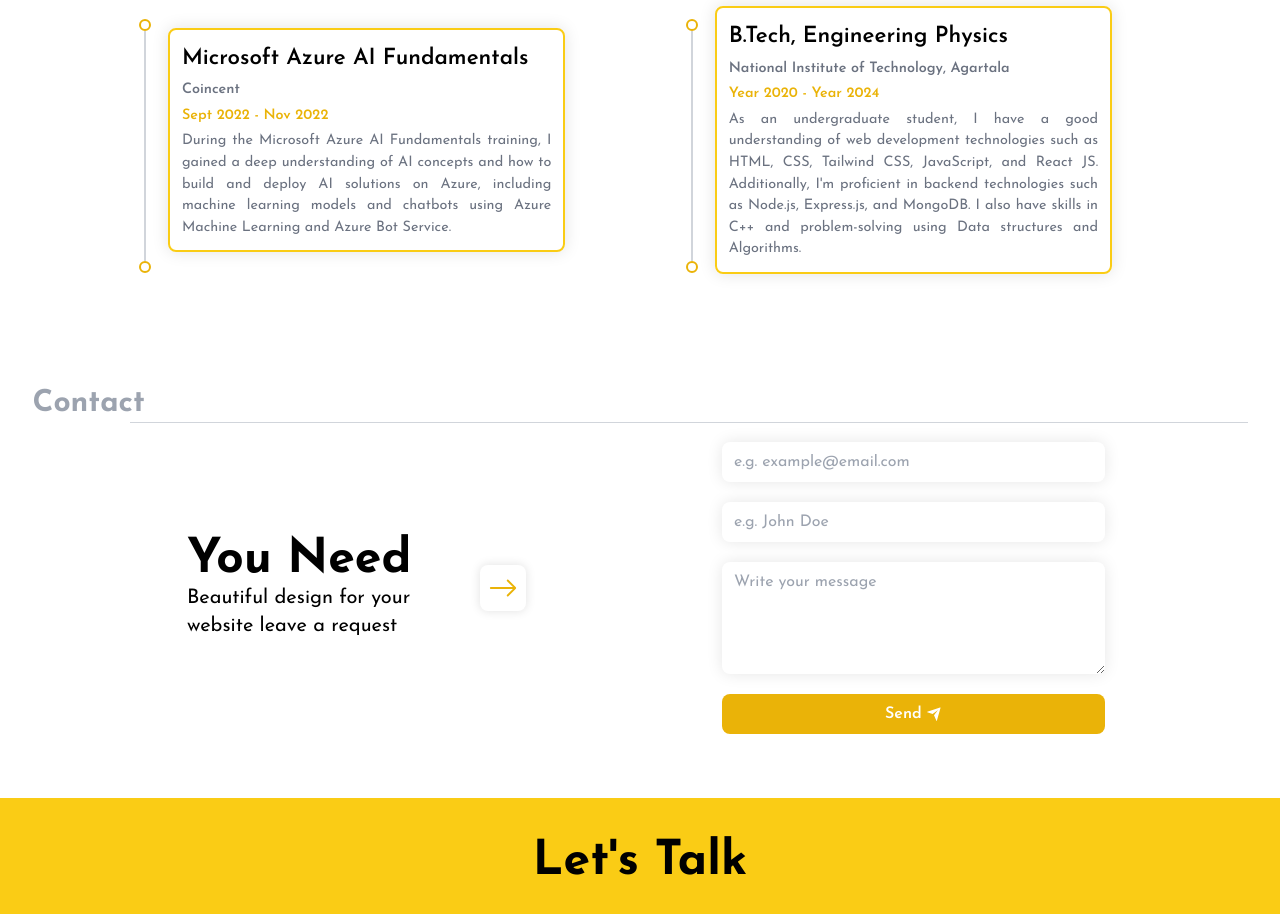
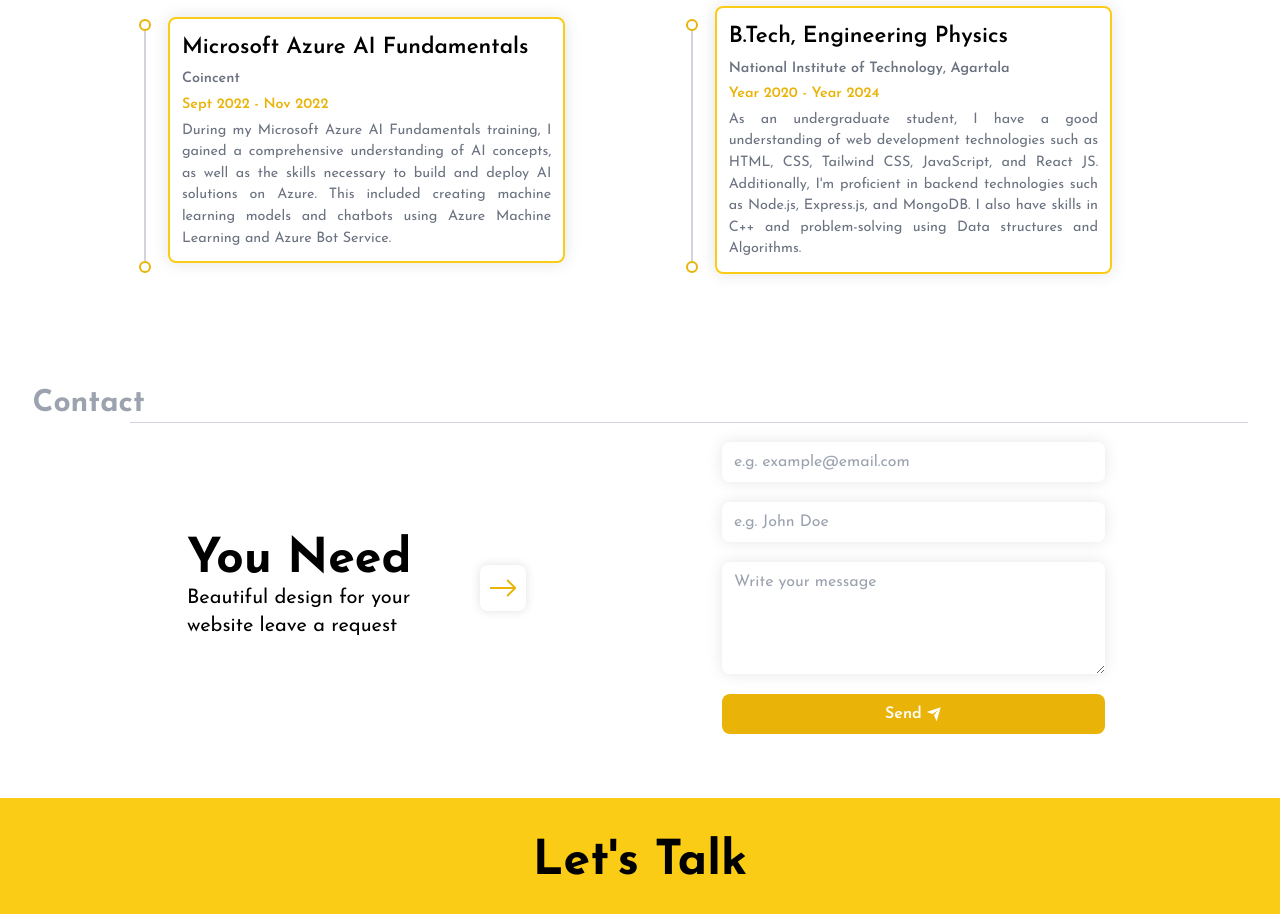
Before and after one commit to sandip-dev07/Portfolio, a React (Vite) app: page / in a window 1280 px wide. Shown: the part 2400-3314 px from the top of the page. Built offline with nearby package versions, Linux system fonts and the light colour scheme.

Commit message:
Update code

```diff
--- a/src/components/resume/Resume.jsx
+++ b/src/components/resume/Resume.jsx
@@ -50,11 +50,7 @@ const Resume = () => {
                   Sept 2022 - Nov 2022
                 </span>
                 <p className=" text-[.9rem] text-justify break-words text-gray-500">
-                  During the Microsoft Azure AI Fundamentals training, I gained
-                  a deep understanding of AI concepts and how to build and
-                  deploy AI solutions on Azure, including machine learning
-                  models and chatbots using Azure Machine Learning and Azure Bot
-                  Service.
+                During my Microsoft Azure AI Fundamentals training, I gained a comprehensive understanding of AI concepts, as well as the skills necessary to build and deploy AI solutions on Azure. This included creating machine learning models and chatbots using Azure Machine Learning and Azure Bot Service.
                 </p>
               </div>
             </div>
```
